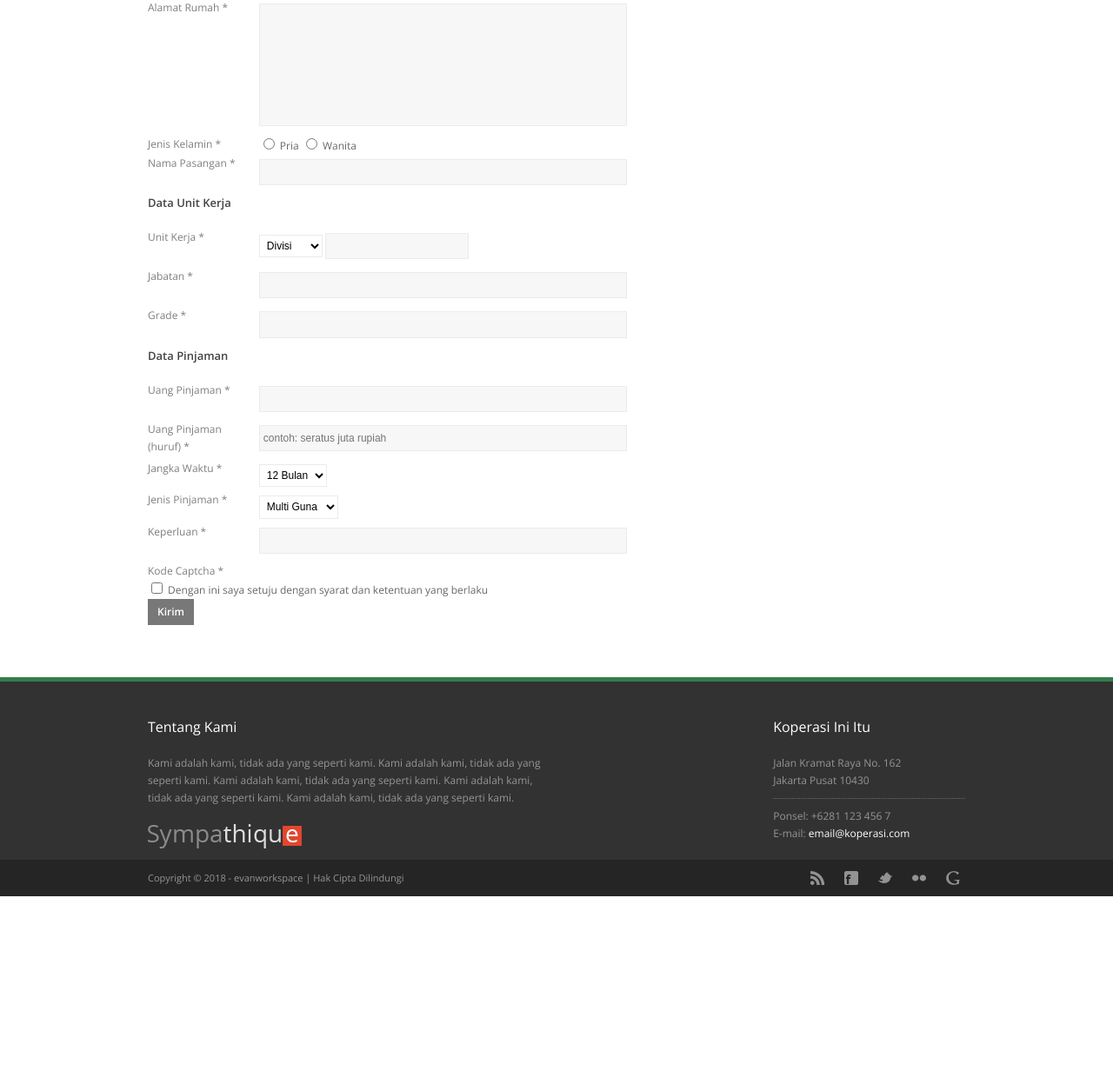
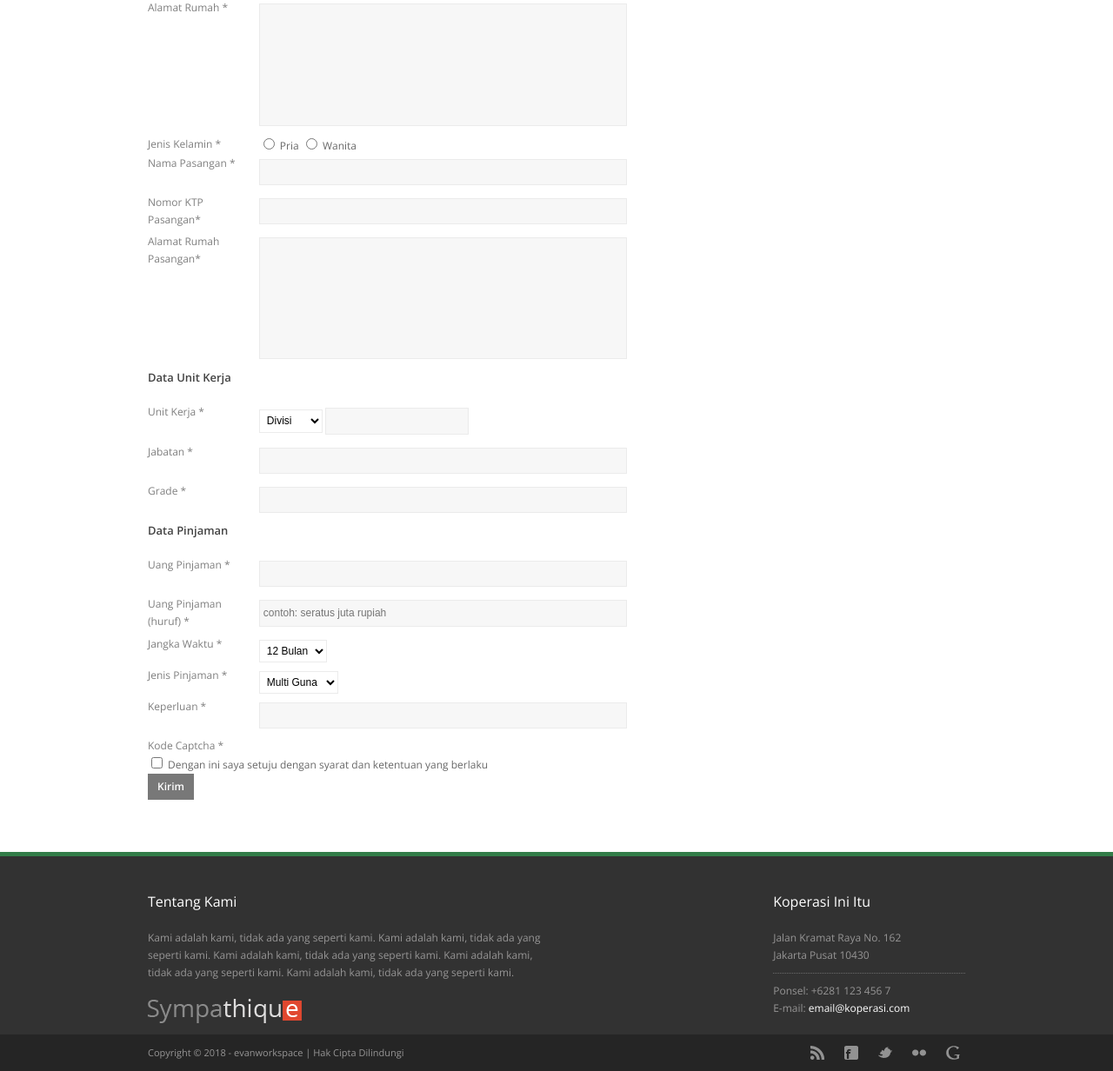
Before and after one commit to ahsanulks/registration, a CodeIgniter app: page /database/permohonan-pinjaman in a window 1280 px wide. Shown: the part 593-1825 px from the top of the page at 87% size. Before the commit the page ends 1624 px from the top, so only its background shows below. Run offline with CodeIgniter, Linux system fonts and the light colour scheme; some libraries are stand-ins or nearby versions.

Commit message:
update field for ktp pasangan and alamat pasangan

```diff
--- a/application/controllers/Loan.php
+++ b/application/controllers/Loan.php
@@ -47,9 +47,11 @@
 	public function generate_input_validation(){
 		$config = array(
 	        array('field' => 'ktp','label' => 'KTP', 'rules' => 'required'),
+	        array('field' => 'ktp_pasangan','label' => 'KTP Pasangan', 'rules' => 'required'),
 	        array('field' => 'nama', 'label' => 'Nama', 'rules' => 'required'),
 	        array('field' => 'tanggal_lahir', 'label' => 'Tanggal Lahir', 'rules' => 'required'),
 	        array('field' => 'alamat', 'label' => 'Alamat rumah', 'rules' => 'required'),
+	        array('field' => 'alamat_pasangan', 'label' => 'Alamat rumah pasangan', 'rules' => 'required'),
 	        array('field' => 'gender', 'label' => 'Jenis Kelamin', 'rules' => 'required'),
 	        array('field' => 'pasangan', 'label' => 'Nama Pasangan', 'rules' => 'required'),
 	        array('field' => 'unit', 'label' => 'Unit', 'rules' => 'required'),
@@ -122,9 +124,11 @@
 	public function get_data(){
 		return $data = array(
 	    		'ktp' => $this->input->get('ktp'),
+	    		'ktp_pasangan' => $this->input->get('ktp_pasangan'),
 	    		'nama' => $this->input->get('nama'),
 	    		'tanggal_lahir' => $this->input->get('tanggal_lahir'),
 	    		'alamat' => $this->input->get('alamat'),
+	    		'alamat_pasangan' => $this->input->get('alamat_pasangan'),
 	    		'gender' => $this->input->get('gender'),
 	    		'unit_kerja' => $this->input->get('unit_kerja'),
 	    		'pasangan' => $this->input->get('pasangan'),
@@ -143,9 +147,11 @@
 	public function get_post_data(){
 		return $data = array(
 	        		'ktp' => $this->input->post('ktp'),
+	        		'ktp_pasangan' => $this->input->post('ktp_pasangan'),
 	        		'nama' => strtoupper($this->input->post('nama')),
 	        		'tanggal_lahir' => $this->input->post('tanggal_lahir'),
 	        		'alamat' => $this->input->post('alamat'),
+	        		'alamat_pasangan' => $this->input->post('alamat_pasangan'),
 	        		'gender' => $this->input->post('gender'),
 	        		'pasangan' => $this->input->post('pasangan'),
 	        		'unit_kerja' => $this->input->post('unit_kerja'),
--- a/application/views/pages/loan.php
+++ b/application/views/pages/loan.php
@@ -84,6 +84,18 @@
 				</fieldset>
 				<fieldset class="percent-four-fifth column-last">
 					<input id="pasangan" name="pasangan" type="text" required>
+				</fieldset>
+				<fieldset class="percent-one-fifth">
+					<label>Nomor KTP Pasangan<span>*</span></label>
+				</fieldset>
+				<fieldset class="percent-four-fifth column-last">
+					<input id="ktp_pasangan" name="ktp_pasangan" type="text" required>
+				</fieldset>
+				<fieldset class="percent-one-fifth">
+					<label>Alamat Rumah Pasangan<span>*</span></label>
+				</fieldset>
+				<fieldset class="percent-four-fifth column-last">
+					<textarea id="alamat_pasangan" name="alamat_pasangan" class="full-width" required></textarea>
 				</fieldset>
 				<h6 class="percent-four-fifth">Data Unit Kerja</h6>
 				<h6 class="percent-one-fifth column-last">&nbsp;</h6>
```
